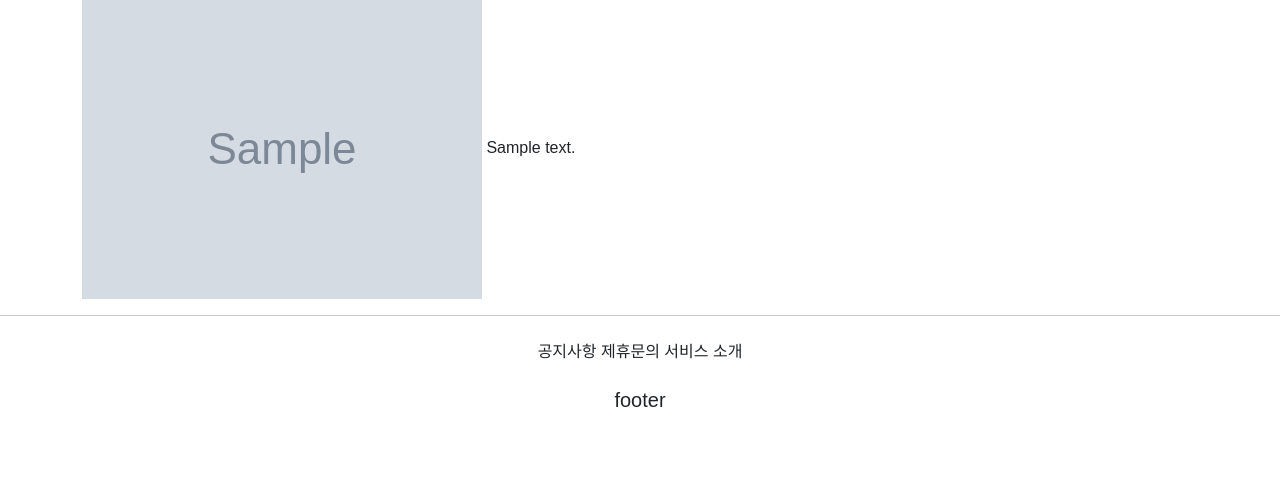
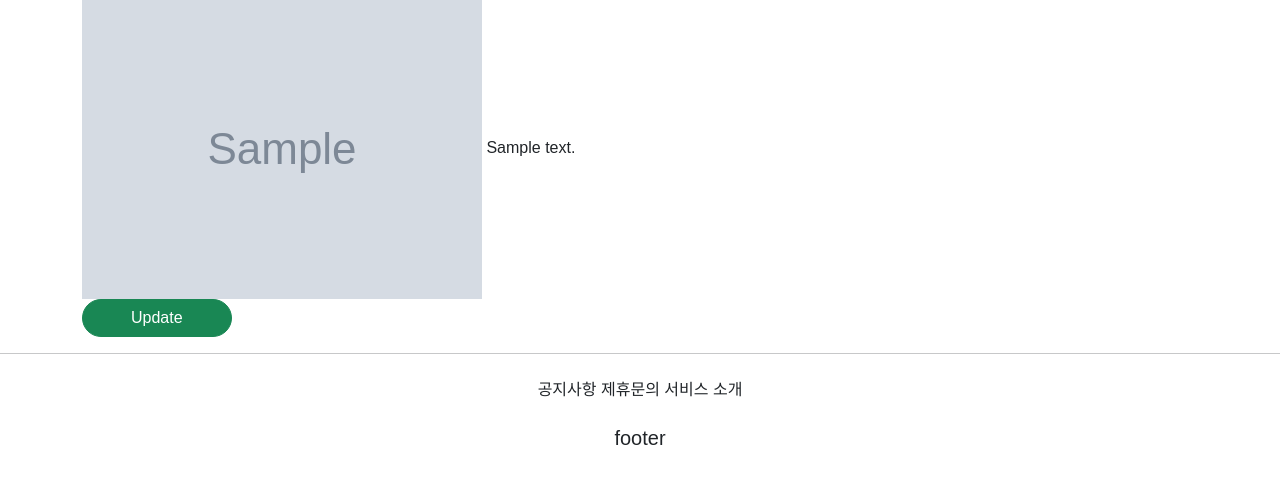
Before and after one commit to MONKEYZ9/SM_RESUME, a Django app: page /articles/detail/1 in a window 1280 px wide. Shown: the part 316-800 px from the top of the page. Run offline with Django 3.2, Linux system fonts and the light colour scheme; tables that the repository leaves empty hold one stand-in row (values such as "Sample post"); grey boxes marked "Sample" are stand-in pictures; parts of the project's set-up code (start-up, migrations or seed data) failed here and were passed over; some libraries are stand-ins or nearby versions; some web fonts are replaced.

Commit message:
add Article updateview, urls's path, update.html & update detail.html div button

```diff
--- a/articleapp/templates/articleapp/detail.html
+++ b/articleapp/templates/articleapp/detail.html
@@ -15,6 +15,12 @@
             <img src="{{ target_article.image.url }}" alt="">
             {{ target_article.content }}
         </div>
+            <div>
+                <a href="{% url 'articleapp:update' pk=target_article.pk %}"
+                   class="btn btn-success rounded-pill px-5">
+                    Update
+                </a>
+            </div>
     </div>
 
 {% endblock %}
--- a/articleapp/urls.py
+++ b/articleapp/urls.py
@@ -1,7 +1,7 @@
 from django.urls import path
 from django.views.generic import TemplateView
 
-from articleapp.views import ArticleCreateView, ArticleDetailView
+from articleapp.views import ArticleCreateView, ArticleDetailView, ArticleUpdateView
 
 app_name = 'articleapp'
 
@@ -9,4 +9,5 @@ urlpatterns = [
     path('list/', TemplateView.as_view(template_name='articleapp/list.html'), name='list'),
     path('create/', ArticleCreateView.as_view(), name='create'),
     path('detail/<int:pk>', ArticleDetailView.as_view(), name='detail'),
+    path('update/<int:pk>', ArticleUpdateView.as_view(), name='update'),
 ]
--- a/articleapp/views.py
+++ b/articleapp/views.py
@@ -1,8 +1,9 @@
+
 from django.shortcuts import render
 
 # Create your views here.
-from django.urls import reverse_lazy
-from django.views.generic import CreateView, DetailView
+from django.urls import reverse_lazy, reverse
+from django.views.generic import CreateView, DetailView, UpdateView
 
 from articleapp.forms import ArticleCreationForm
 from articleapp.models import Article
@@ -23,3 +24,14 @@ class ArticleDetailView(DetailView):
     model = Article
     context_object_name = 'target_article'
     template_name = 'articleapp/detail.html'
+
+
+class ArticleUpdateView(UpdateView):
+    model = Article
+    form_class = ArticleCreationForm
+    context_object_name = 'target_article'
+    template_name = 'articleapp/update.html'
+
+    # 업데이트하면 원래 자기꺼로 돌아가야지
+    def get_success_url(self):
+        return reverse('articleapp:detail', kwargs={'pk': self.object.pk})
```
Also changed, not shown: articleapp/templates/articleapp/update.html (added, +23 -0 lines), README.md.
